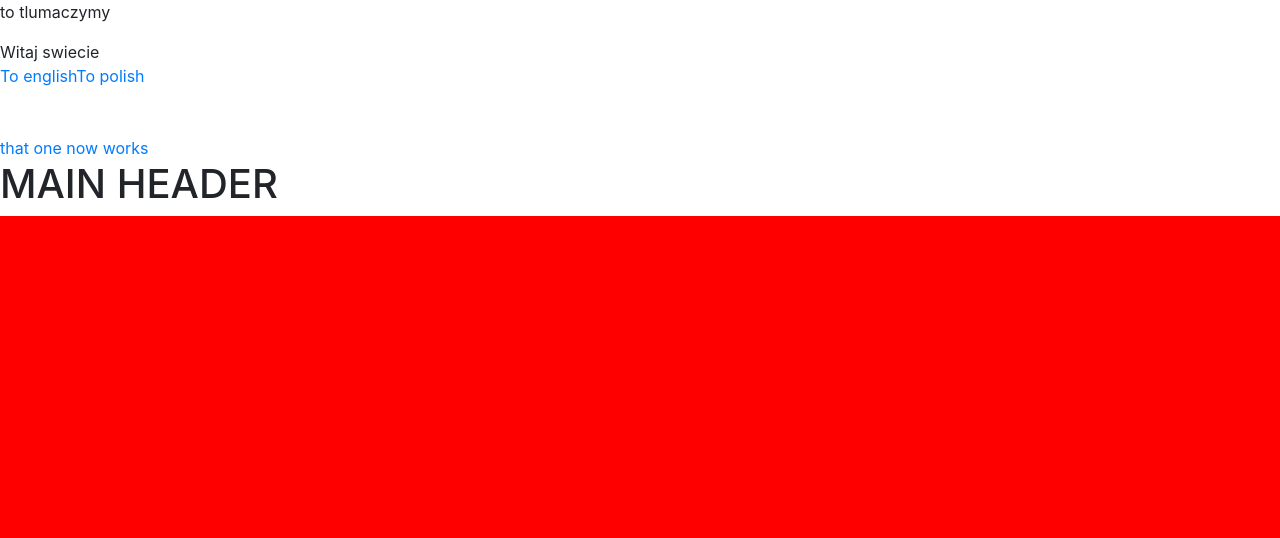
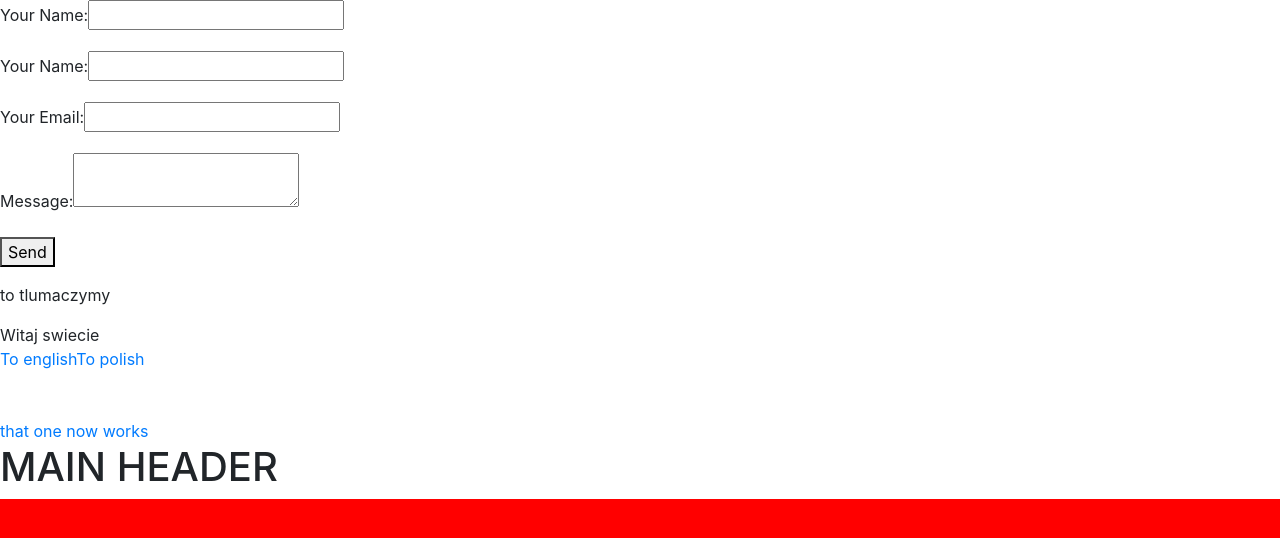
Before and after one commit to Central-core-code/central-core, a Next.js app: page / in a window 1280 px wide. Shown: the top 538 px of the page. Built offline with nearby package versions, Linux system fonts and the light colour scheme.

Commit message:
setup netlify form

```diff
--- /dev/null
+++ b/components/ContactForm.js
@@ -0,0 +1,37 @@
+import React, { useState } from "react";
+
+export default function ContactForm() {
+  const [isSuccess, setStatus] = useState(false);
+
+  return (
+    <form
+      name="contact"
+      method="POST"
+      data-netlify="true"
+      onSubmit={() => {
+        console.log("message has been sent.");
+      }}
+    >
+      <input type="hidden" name="form-name" value="contact" />
+      <p>
+        <label htmlFor="firstname">Your Name:</label>
+        <input type="text" name="firstname" id="firstname" />
+      </p>
+      <p>
+        <label htmlFor="lastname">Your Name:</label>
+        <input type="text" name="name" id="lastname" />
+      </p>
+      <p>
+        <label htmlFor="youremail">Your Email:</label>
+        <input type="email" name="email" id="youremail" />
+      </p>
+      <p>
+        <label htmlFor="yourmessage">Message:</label>
+        <textarea name="message" id="yourmessage"></textarea>
+      </p>
+      <p>
+        <button type="submit">Send</button>
+      </p>
+    </form>
+  );
+}
--- a/pages/index.js
+++ b/pages/index.js
@@ -3,6 +3,7 @@ import Link from "next/link";
 import { LanguageSwitcher } from "../components/LanguageSwitcher";
 import { useRouter } from "next/router";
 import translations from "../translations";
+import ContactForm from "@components/ContactForm";
 
 //getStaticProps to handle prerender
 
@@ -21,6 +22,7 @@ export default function Home() {
           <h1>Hello</h1>
         </div>
       </div>
+      <ContactForm />
 
       <main>
         <p>to tlumaczymy</p>
```
